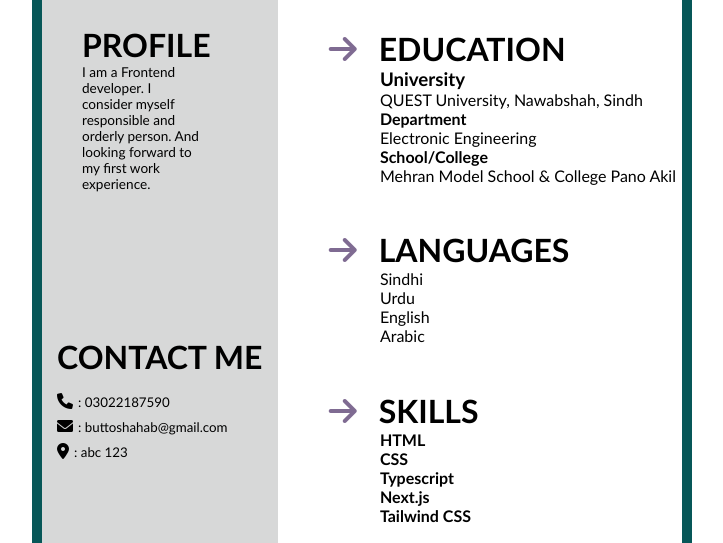
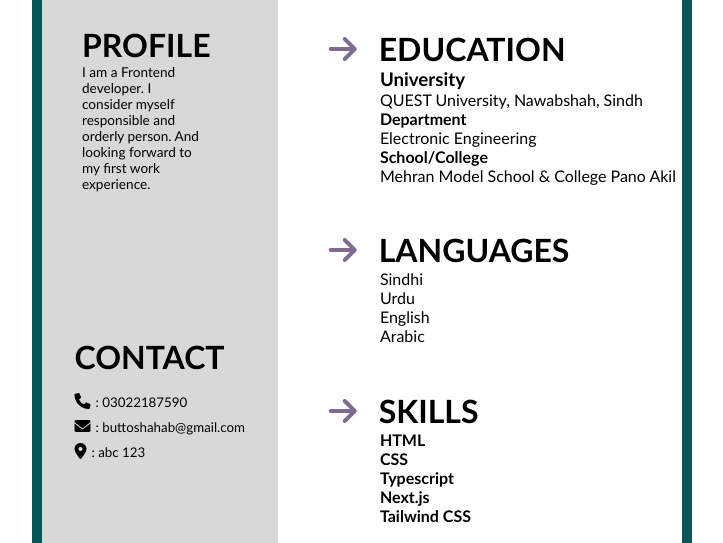
Before and after one commit to Shahab155/Resume, a plain HTML site: page index.html in a window 1280 px wide. Shown: the part 257-800 px from the top of the page, without its empty margins (278-1001 px from the left). Drawn offline with Linux system fonts and the light colour scheme.

Commit message:
first commit

```diff
--- a/index.html
+++ b/index.html
@@ -28,7 +28,7 @@
 
 
                 <div class="contact-info">
-                  <h1>CONTACT ME</h1>
+                  <h1>CONTACT</h1>
                      <ul class="logos">
                       <li><i class="fa-solid fa-phone"></i><span class="phone-number">: 03022187590</span></li>
                       <li><i class="fa-solid fa-envelope"></i><span class="email">: buttoshahab@gmail.com</span></li>
```
Also changed, not shown: pic.png (added), 1 other file.
